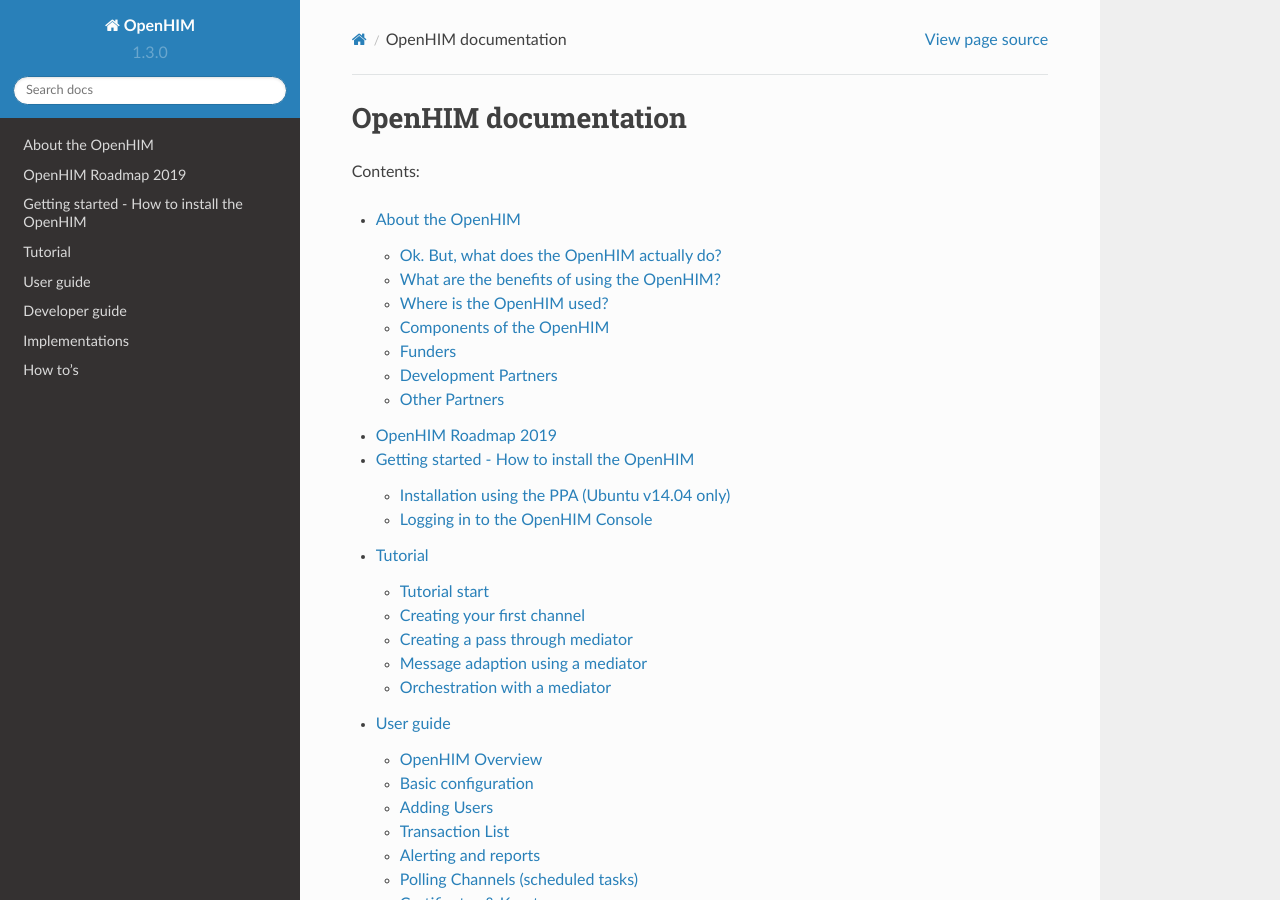
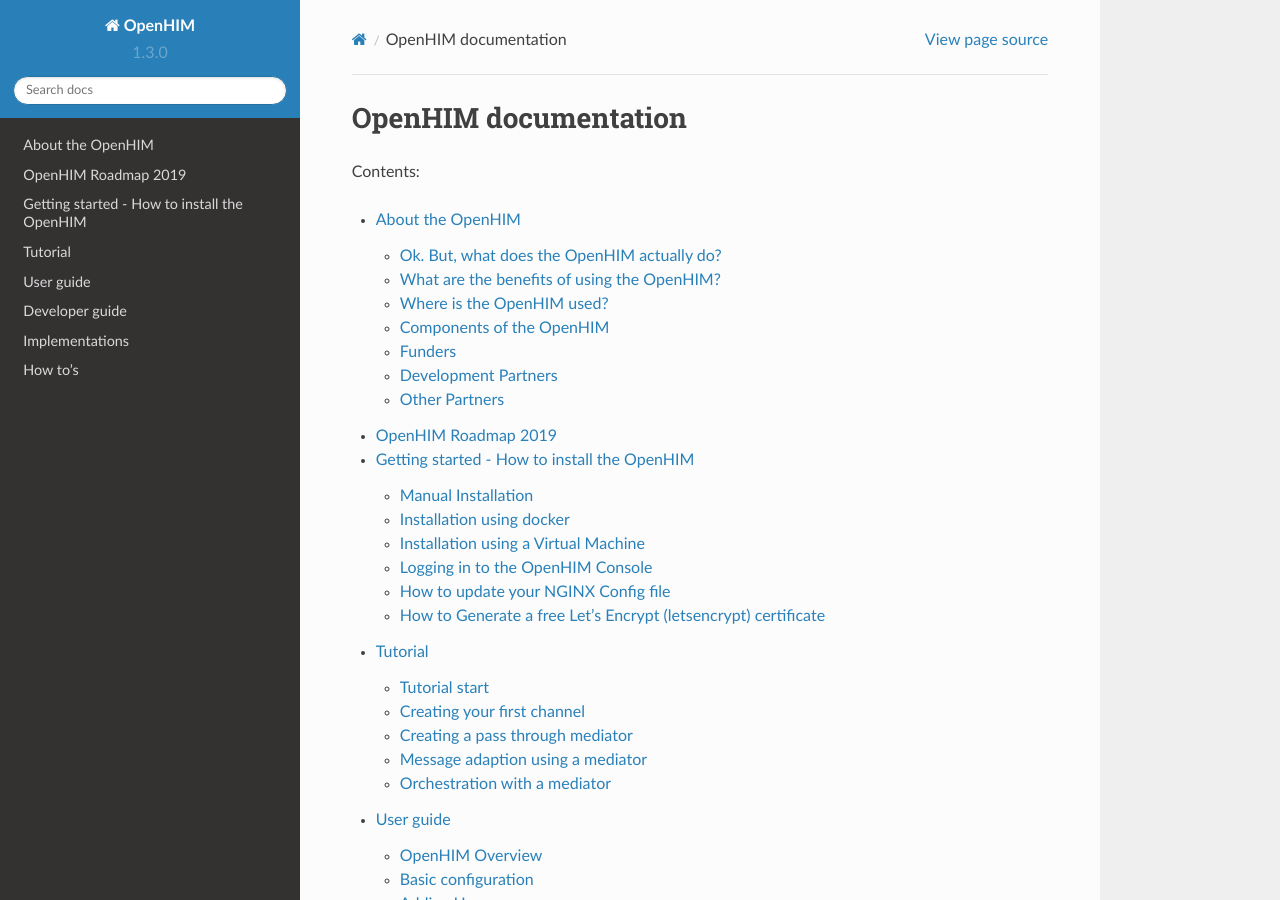
Before and after one commit to jembi/openhim-core-js, a Sphinx documentation site: the page built from docs/index.rst, in a window 1280 px wide and 900 px high. Built offline with Sphinx 7.4.7 and the Read the Docs theme 2.0.0, drawn with Linux system fonts in a browser that asks for light colours; pages that are not in the unit, such as notebooks, are missing from menus; some of the changed lines change nothing that is shown.

Commit message:
Update documentation
Remove outdated installation instructions

TRACE-5

````diff
--- a/docs/getting-started.md
+++ b/docs/getting-started.md
@@ -8,29 +8,168 @@
 
 ---
 
-## Installation using the PPA (Ubuntu v14.04 only)
+## Manual Installation
 
-When installing the console, it will ask you for the host and port number of the OpenHIM core server. Make sure that you provide the public hostname so that the OpenHIM core server may be accessible (localhost if testing from your local machine).
+If you don’t have ubuntu or prefer to proceed with the installation manually, please follow the following steps.
 
-> **Note**: If you are running the OpenHIM on a local machine that is not public facing, you will need to specify the machines **IP address** as the hostname during the installation of the console. During the installation of the OpenHIM, you will be prompted with an option to choose an existing folder which contains certificates. Should you not have any existing certificate which you would like to add to the OpenHIM, please select _No_.
+### Installing the OpenHIM Core
 
-You can run `sudo dpkg-reconfigure openhim-console` at any time to specify a new OpenHIM core host and port number. These packages will install the OpenHIM core using Node Package Manager (NPM) for the OpenHIM user, add the OpenHIM-core as a service and install the OpenHIM console to Engine-X (nginx). The OpenHIM core log file can be found here /var/log/upstart/openhim-core.log. You may stop and start the OpenHIM core with `sudo start openhim-core` or `sudo stop openhim-core`
+The latest active LTS is **recommended**.
 
-To install the OpenHIM core and console, just execute the following commands:
+> **Note**: libappstream3 may cause problems with the npm package manager if your ubuntu instance is not fully updated.
 
-```sh
-sudo add-apt-repository ppa:openhie/release
-sudo apt-key adv --keyserver hkp://keyserver.ubuntu.com:80 --recv EA312927
-sudo echo 'deb http://repo.mongodb.org/apt/ubuntu trusty/mongodb-org/3.2 multiverse' | sudo tee /etc/apt/sources.list.d/mongodb-org-3.2.list
-sudo apt-get update
-sudo apt-get install openhim-core-js openhim-console
+1. Install the latest stable Node.js v8 or greater `curl -sL https://deb.nodesource.com/setup_6.x| sudo -E bash` then `sudo apt-get install -y nodejs`
+1. Install and start MongoDB 3.6 or greater. (If you are running Ubuntu 16.04, you may want to configure MongoDB as a systemd service that will automatically start on boot)
+1. Install Git `apt-get install git`
+1. Install npm `sudo apt install npm`
+1. Install the OpenHIM-core package globally (this will also install an OpenHIM-core binary to your PATH) `sudo npm install openhim-core -g`
+1. Start the server by executing `openhim-core` from anywhere.
+
+To make use of your own custom configurations, you have two options:
+
+1. You can copy the default.json config file and override the default settings: `wget https://raw.githubusercontent.com/jembi/openhim-core-js/master/config/default.json` edit default.json, then `openhim-core --conf=path/to/default.json`
+
+1. You can use environment variables to set specific parameters. Environment variables use a \_ as a separator for nested keys. For example, to change the port that the Application Programming Interface (API) listens on and to change the ports that the router listens on you could do the following: `api_httpsPort=8081 router_httpsPort=50456 router_httpPort=50457 npm start`
+
+> **Note**: The environment variables are case sensitive.
+
+For more information about the config options, please visit [OpenHIM Config Options](https://github.com/jembi/openhim-core-js/blob/master/config/config.md).
+
+### Installing the OpenHIM Console
+
+Before installing the OpenHIM console, it is required that you first have the OpenHIM core server up and running. The OpenHIM console communicates with the OpenHIM core via its API to pull and display data.
+
+> It is **recommended** that as soon as the OpenHIM core is up and running that you setup a properly signed TLS certificate. However, it is possible to do this later through the OpenHIM console under ‘Certificates’ on the left navigation pane.
+
+Next, you need to download the latest release of the web app and deploy it to a web server (Replace the X’s in the below command to the latest release):
+
+1. Get the latest release `sh wget https://github.com/jembi/openhim-console/releases/download/vX.X.X/openhim-console-vX.X.X.tar.gz`
+1. Navigate to the path `cd /var`
+1. Create the /var/www/ path (If it does not already exist) `sudo mkdir www`
+1. Navigate to the path `cd www/`
+1. Create the /var/www/html path (If it does not already exist) `sudo mkdir html`
+1. Export the contents of the download `tar -vxzf openhim-console-vX.X.X.tar.gz --directory /var/www/html`
+
+> The next step is vital for the successful setup of the OpenHIM console. Firstly, you need to configure the console to point to your OpenHIM core server and lastly, navigate to the config/default.js file in the folder that you extracted the OpenHIM console’s contents to and edit it as follows:
+
+```json
+{
+  "version": "x.x.x", //Replace the x's with the latest release
+  "minimumCoreVersion": "5.2.3",
+  "protocol": "https",
+  "host": "localhost", // change this to the hostname for your OpenHIM-core server (This hostname _MUST_ be publicly accessible)
+  "port": 8080, // change this to the API port of the OpenHIM-core server, default is 8080 (This port _MUST_ be publicly accessible)
+  "title": "OpenHIM Admin Console", // You may change this to customise the title of the OpenHIM-console instance
+  "footerTitle": "OpenHIM Administration Console", // You may change this to customise the footer of the OpenHIM-console instance
+  "footerPoweredBy": "<a href='http://openhim.org/' target='_blank'>Powered by OpenHIM</a>",
+  "loginBanner": "", // add text here that you want to appear on the login screen, if any.
+  "mediatorLastHeartbeatWarningSeconds": 60,
+  "mediatorLastHeartbeatDangerSeconds": 120
+}
 ```
 
-> It is **recommended** that the OpenHIM be used with a proper Transport Layer Security (TLS) certificate to secure your server. The easiest way to do this on a public server is to generate a free Let’s Encrypt (letsencrypt) certificate. Let’s Encrypt certificate provides free X.509 certificates for TLS encryption. See their website for further information.
+### Ensure communication between the OpenHIM Console and Core
 
-> **Note**: If your OpenHIM machine is running on a domain name that is not public facing, you will not be able to generate a certificate using letsencrypt. Instead, you will need to use a self-signed certificate. The next few steps will discuss how this works.
+Make sure you have the latest Apache server installed `sudo apt-get install apache2`
+Make sure the apache service is up and running `sudo service apache2 status`
 
-### How to Generate a free Let’s Encrypt (letsencrypt) certificate
+---
+
+## Installation using docker
+
+The following steps will guide you through the process of installing the OpenHIM using docker images.
+
+1. Install **Docker** via terminal `curl https://get.docker.com/ | sh -` Or install Docker using the link below, follow all the steps and most importantly, ensure that there is no previous docker installed while following these instructions. (<https://docs.docker.com/engine/installation/linux/docker-ce/ubuntu/#install-using-the-repository>)
+1. Install **Docker Compose**, follow all the steps and use the recommend example version to install which is their latest stable release: <https://docs.docker.com/compose/install/#install-compose>
+1. Install Git `sudo apt-get install git`
+1. Clone the repository for setting up a docker image `git clone https://github.com/jembi/openhim-common.git`
+1. Navigate into the repo `cd openhim-common`
+1. Build the docker images `docker-compose build && docker-compose up -d`
+1. Access the OpenHIM Console on <http://localhost:9000>
+
+> **Note**: To configure the IP address the user must do the following `sudo nano default.json` edit the hostname to be that of the IP address of the docker image.
+
+---
+
+## Installation using a Virtual Machine
+
+When installing the OpenHIM on a VM that is running on your local machine, please take note of the following.
+
+> Oracle's [VirtualBox](https://www.virtualbox.org/) is **recommended** for the setup of VMs.
+
+### Server Edition Linux
+
+If you are running a server edition of Linux such as Ubuntu 16.04 LTS as a VM, you will need to configure a static IP address (or use DHCP if your network has a DHCP server) that falls within the same network block as the rest of your network. If your local machine is not part of a network, make sure that the network block for your local machine matches that of the VM.
+
+For example, if your local machine IP address is 192.168.1.5 then the network block is 192.168.1.0 with a subnet mask of 255.255.255.0. This means that the hostname for the OpenHIM must contain the first three octets that is 192.168.1. The last octet must be unique such as 192.168.1.6.
+
+When asked to configure the OpenHIM console during the OpenHIM installation process, you will need to specify the IP address which is the same IP address that has been assigned to the VMs eth0 interface.
+
+- To verify the `eth0` IP address, run the command `ifconfig -a`
+- To change your `eth0` network configuration, run the command `sudo vi /etc/network/interfaces`
+
+You may also need to configure your local machine (the machine running the VM instance) network settings for the VM by changing the network adapter type to 'bridged' so that internet services will be possible as well as to access the OpenHIM console via your local machine internet browser.
+
+> **Note**: This happens within the VM software itself, not in the installed server edition of linux.
+
+### Desktop Edition Linux
+
+If you are running a desktop edition of Linux such as Ubuntu 14.04 LTS as a VM, you will be able to logon to the OpenHIM console directly from the VM by using localhost as your configured hostname.
+
+Should you wish to access the OpenHIM console from your local machine, please follow the steps in [Server Edition Linux](#server-edition-linux).
+
+---
+
+## Logging in to the OpenHIM Console
+
+The OpenHIM console is accessible by navigating to your web server.
+
+> **Note**: The default port for the OpenHIM console is port **80**. It is possible to change this port in your NGINX configuration file. See [How to update your NGINX Config file](#how-to-update-your-nginx-config-file) for instructions on how to do this.
+
+For example, assuming your web server host is your local machine, the Uniform resource Locator (URL) will be <http://localhost:80/>. The default OpenHIM administrator login credentials are as follows. Upon logging in, you will be prompted to customize your credentials so that it is more secure:
+
+- Username: root@openhim.org
+- Password: openhim-password
+
+> **Note**: You will have problems logging in if your OpenHIM server is still setup to use a self-signed certificate (the default). Please see section **How to Generate a free Let’s Encrypt (letsencrypt) certificate** which identifies the steps necessary to generate a free certificate. If you choose to do this later, you may get around this by following these steps:
+
+1. Visit the following link: <https://localhost:8080/authenticate/root@openhim.org> in Chrome.
+   > **Note**: Make sure you are visiting this link from the system that is running the OpenHIM core. Otherwise, replace localhost and 8080 with the appropriate OpenHIM core server hostname (or IP Address) and API port.
+1. You should see a message saying “Your connection is not private”. Click “Advanced” and then click “Proceed”.
+1. Once you have done this, you should see some JSON text displayed on the screen, you can ignore this and close the page. This will ignore the fact that the certificate is self-signed.
+1. Now, you should be able to go back to the OpenHIM console login page and login. This problem will occur every now and then until you load a properly signed certificate into the OpenHIM core server.
+
+> The credentials used from this point will be considered the OpenHIM administrative account and is therefore highly recommended that you apply a strong password. General best practices in password creation that have been identified in this [article](https://www.symantec.com/connect/articles/simplest-security-guide-better-password-practices) may help you.
+
+---
+
+## How to update your NGINX Config file
+
+The following steps guides you through the process of updating your NGINX config file for the purpose of changing the default listening port for the OpenHIM console:
+
+1. Navigate to the NGINX config file `vim /etc/nginx/sites-enabled/openhim-console`
+1. Add the following line directly after the curly bracket: listen 12345; // Where 12345 is the port number that you have chosen to use
+1. Save and exit with the command :wq
+1. Check your configuration for syntax errors `sudo nginx -t`
+1. Refresh the NGINX config `service nginx reload`
+
+Your NGINX configuration will then appear as follows:
+
+```nginx
+server {
+  listen 12345;
+  root /usr/share/openhim-console;
+  index index.html;
+
+  location / {
+    try_files $uri $url/ =404;
+  }
+}
+```
+
+---
+
+## How to Generate a free Let’s Encrypt (letsencrypt) certificate
 
 > **Note**: This section only applies to OpenHIM installations that have a public facing domain name. If you are running the OpenHIM on your local machine or on a virtual machine, you may continue with the self-signed certificate.
 
@@ -81,162 +220,3 @@
    ```text
    0 0 * * * /root/certbot-auto renew --no-self-upgrade >> /var/log/letsencrypt-renewal.log
    ```
-
-### Manual Installation
-
-If you don’t have ubuntu or prefer to proceed with the installation manually, please follow the following steps.
-
-#### Installing the OpenHIM Core
-
-The latest active LTS is **recommended**.
-
-> **Note**: libappstream3 may cause problems with the npm package manager if your ubuntu instance is not fully updated.
-
-1. Install the latest stable Node.js v4 or greater `curl -sL https://deb.nodesource.com/setup_6.x| sudo -E bash` then `sudo apt-get install -y nodejs`
-1. Install and start MongoDB 2.6 or greater. (If you are running Ubuntu 16.04, you may want to configure MongoDB as a systemd service that will automatically start on boot)
-1. Install Git `apt-get install git`
-1. Install npm `sudo apt install npm`
-1. Install the OpenHIM-core package globally (this will also install an OpenHIM-core binary to your PATH) `sudo npm install openhim-core -g`
-1. Start the server by executing `openhim-core` from anywhere.
-
-To make use of your own custom configurations, you have two options:
-
-1. You can copy the default.json config file and override the default settings: `wget https://raw.githubusercontent.com/jembi/openhim-core-js/master/config/default.json` edit default.json, then `openhim-core --conf=path/to/default.json`
-
-1. You can use environment variables to set specific parameters. Environment variables use a \_ as a separator for nested keys. For example, to change the port that the Application Programming Interface (API) listens on and to change the ports that the router listens on you could do the following: `api_httpsPort=8081 router_httpsPort=50456 router_httpPort=50457 npm start`
-
-> **Note**: The environment variables are case sensitive.
-
-For more information about the config options, please visit [OpenHIM Config Options](https://github.com/jembi/openhim-core-js/blob/master/config/config.md).
-
-#### Installing the OpenHIM Console
-
-Before installing the OpenHIM console, it is required that you first have the OpenHIM core server up and running. The OpenHIM console communicates with the OpenHIM core via its API to pull and display data.
-
-> It is **recommended** that as soon as the OpenHIM core is up and running that you setup a properly signed TLS certificate. However, it is possible to do this later through the OpenHIM console under ‘Certificates’ on the left navigation pane.
-
-Next, you need to download the latest release of the web app and deploy it to a web server (Replace the X’s in the below command to the latest release):
-
-1. Get the latest release `sh wget https://github.com/jembi/openhim-console/releases/download/vX.X.X/openhim-console-vX.X.X.tar.gz`
-1. Navigate to the path `cd /var`
-1. Create the /var/www/ path (If it does not already exist) `sudo mkdir www`
-1. Navigate to the path `cd www/`
-1. Create the /var/www/html path (If it does not already exist) `sudo mkdir html`
-1. Export the contents of the download `tar -vxzf openhim-console-vX.X.X.tar.gz --directory /var/www/html`
-
-> The next step is vital for the successful setup of the OpenHIM console. Firstly, you need to configure the console to point to your OpenHIM core server and lastly, navigate to the config/default.js file in the folder that you extracted the OpenHIM console’s contents to and edit it as follows:
-
-```js
-{
-  "version": "x.x.x", //Replace the x's with the latest release
-  "minimumCoreVersion": "3.4.0",
-  "protocol": "https",
-  "host": "localhost",  // change this to the hostname for your OpenHIM-core server (This hostname _MUST_ be publically accessible)
-  "port": 8080,         // change this to the API port of the OpenHIM-core server, default is 8080 (This port _MUST_ be publically accessible)
-  "title": "OpenHIM Admin Console", // You may change this to customise the title of the OpenHIM-console instance
-  "footerTitle": "OpenHIM Administration Console", // You may change this to customise the footer of the OpenHIM-console instance
-  "footerPoweredBy": "<a href='http://openhim.org/' target='_blank'>Powered by OpenHIM</a>",
-  "loginBanner": ""     // add text here that you want to appear on the login screen, if any.
-  "mediatorLastHeartbeatWarningSeconds": 60,
-  "mediatorLastHeartbeatDangerSeconds": 120
-}
-```
-
-#### Ensure communication between the OpenHIM Console and Core
-
-Make sure you have the latest Apache server installed `sudo apt-get install apache2`
-Make sure the apache service is up and running `sudo service apache2 status`
-
----
-
-### Installation using docker
-
-The following steps will guide you through the process of installing the OpenHIM using docker images.
-
-1. Install **Docker** via terminal `curl https://get.docker.com/ | sh -` Or install Docker using the link below, follow all the steps and most importantly, ensure that there is no previous docker installed while following these instructions. (https://docs.docker.com/engine/installation/linux/docker-ce/ubuntu/#install-using-the-repository)
-1. Install **Docker Compose**, follow all the steps and use the recommend example version to install which is their latest stable release: https://docs.docker.com/compose/install/#install-compose
-1. Install Git `sudo apt-get install git`
-1. Clone the repository for setting up a docker image `git clone https://github.com/jembi/openhim-common.git`
-1. Navigate into the repo `cd openhim-common`
-1. Build the docker images `docker-compose build && docker-compose up -d`
-1. Access the OpenHIM Console on http://localhost:9000
-
-> **Note**: To configure the IP address the user must do the following `sudo nano default.json` edit the hostname to be that of the IP address of the docker image.
-
----
-
-### Installation using a Virtual Machine
-
-When installing the OpenHIM on a VM that is running on your local machine, please take note of the following.
-
-> Oracle's [VirtualBox](https://www.virtualbox.org/) is **recommended** for the setup of VMs.
-
-#### Server Edition Linux
-
-If you are running a server edition of Linux such as Ubuntu 16.04 LTS as a VM, you will need to configure a static IP address (or use DHCP if your network has a DHCP server) that falls within the same network block as the rest of your network. If your local machine is not part of a network, make sure that the network block for your local machine matches that of the VM.
-
-For example, if your local machine IP address is 192.168.1.5 then the network block is 192.168.1.0 with a subnet mask of 255.255.255.0. This means that the hostname for the OpenHIM must contain the first three octets that is 192.168.1. The last octet must be unique such as 192.168.1.6.
-
-When asked to configure the OpenHIM console during the OpenHIM installation process, you will need to specify the IP address which is the same IP address that has been assigned to the VMs eth0 interface.
-
-- To verify the eth0 IP address, run the command `ifconfig -a`
-- To change your eth0 network configuration, run the command `sudo vi /etc/network/interfaces`
-
-You may also need to configure your local machine (the machine running the VM instance) network settings for the VM by changing the network adapter type to 'bridged' so that internet services will be possible as well as to access the OpenHIM console via your local machine internet browser.
-
-> **Note**: This happens within the VM software itself, not in the installed server edition of linux.
-
-#### Desktop Edition Linux
-
-If you are running a desktop edition of Linux such as Ubuntu 14.04 LTS as a VM, you will be able to logon to the OpenHIM console directly from the VM by using localhost as your configured hostname.
-
-Should you wish to access the OpenHIM console from your local machine, please follow the steps in [Server Edition Linux](#server-edition-linux).
-
----
-
-## Logging in to the OpenHIM Console
-
-The OpenHIM console is accessible by navigating to your web server.
-
-> **Note**: The default port for the OpenHIM console is port **80**. It is possible to change this port in your NGINX configuration file. See [How to update your NGINX Config file](#how-to-update-your-nginx-config-file) for instructions on how to do this.
-
-For example, assuming your web server host is your local machine, the Uniform resource Locator (URL) will be <http://localhost:80/>. The default OpenHIM administrator login credentials are as follows. Upon logging in, you will be prompted to customize your credentials so that it is more secure:
-
-- Username: root@openhim.org
-- Password: openhim-password
-
-> **Note**: You will have problems logging in if your OpenHIM server is still setup to use a self-signed certificate (the default). Please see section **How to Generate a free Let’s Encrypt (letsencrypt) certificate** which identifies the steps necessary to generate a free certificate. If you choose to do this later, you may get around this by following these steps:
-
-1. Visit the following link: https://localhost:8080/authenticate/root@openhim.org in Chrome.
-   > **Note**: Make sure you are visiting this link from the system that is running the OpenHIM core. Otherwise, replace localhost and 8080 with the appropriate OpenHIM core server hostname (or IP Address) and API port.
-1. You should see a message saying “Your connection is not private”. Click “Advanced” and then click “Proceed”.
-1. Once you have done this, you should see some JSON text displayed on the screen, you can ignore this and close the page. This will ignore the fact that the certificate is self-signed.
-1. Now, you should be able to go back to the OpenHIM console login page and login. This problem will occur every now and then until you load a properly signed certificate into the OpenHIM core server.
-
-> The credentials used from this point will be considered the OpenHIM administrative account and is therefore highly recommended that you apply a strong password. General best practices in password creation that have been identified in this [article](https://www.symantec.com/connect/articles/simplest-security-guide-better-password-practices) may help you.
-
----
-
-### How to update your NGINX Config file
-
-The following steps guides you through the process of updating your NGINX config file for the purpose of changing the default listening port for the OpenHIM console:
-
-1. Navigate to the NGINX config file `vim /etc/nginx/sites-enabled/openhim-console`
-1. Add the following line directly after the curly bracket: listen 12345; // Where 12345 is the port number that you have chosen to use
-1. Save and exit with the command :wq
-1. Check your configuration for syntax errors `sudo nginx -t`
-1. Refresh the NGINX config `service nginx reload`
-
-Your NGINX configuration will then appear as follows:
-
-```nginx
-server {
-  listen 12345;
-  root /usr/share/openhim-console;
-  index index.html;
-
-  location / {
-    try_files $uri $url/ =404;
-  }
-}
-```
````
Also changed, not shown: docs/dev-guide/api-ref.md (+2 -2 lines).
